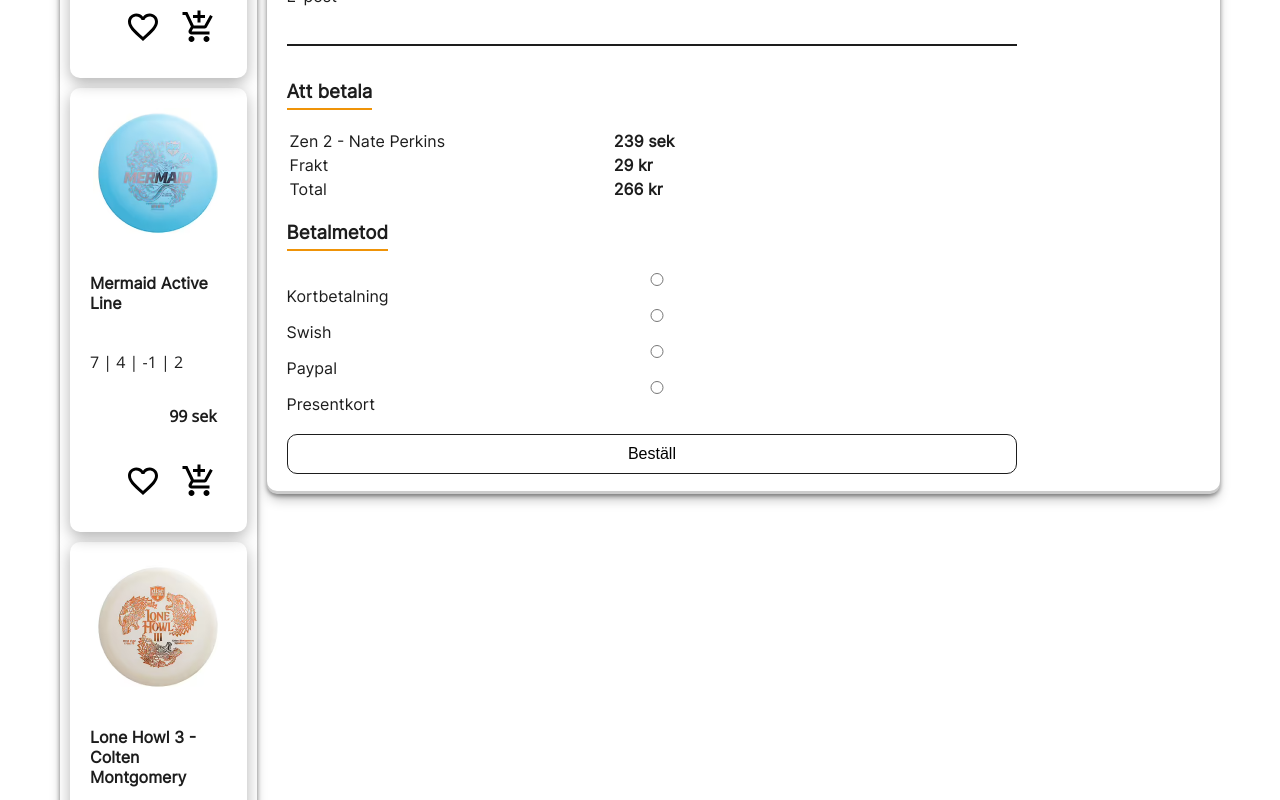
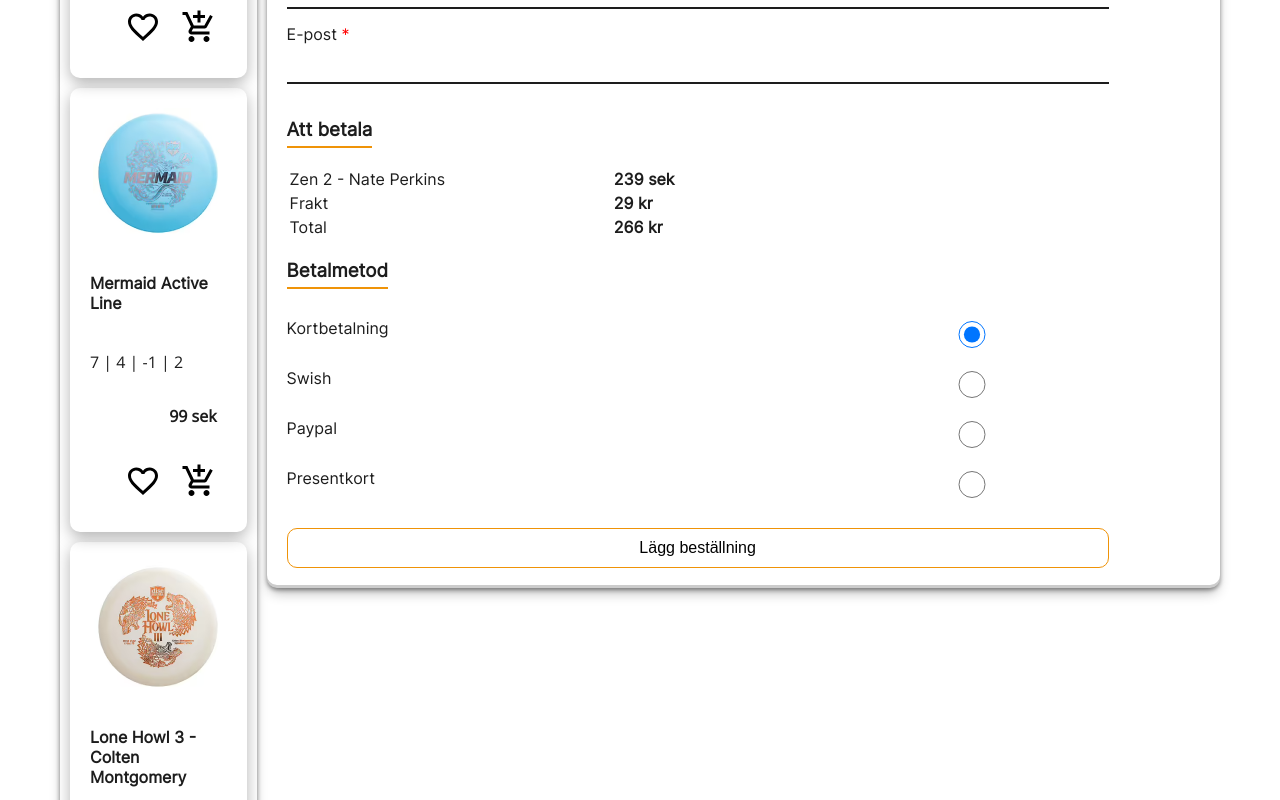
Before and after one commit to CodingQuercus/lab4, a React (Create React App) app: page /checkout in a window 1280 px wide. Shown: the part 1263-2063 px from the top of the page. Built offline with nearby package versions, Linux system fonts and the light colour scheme.

Commit message:
Added more user friendly alert

```diff
--- a/src/App.css
+++ b/src/App.css
@@ -748,13 +748,13 @@ footer .top-btn {
 
 .form-checkout label>span {
    float: left;
-   width: 80%;
+   width: 90%;
    padding-right: 10px;
    padding-bottom: 10px;
 }
 
 .form-checkout input {
-   width: 80%;
+   width: 90%;
    padding: 10px;
    border: 0;
    transition: all .5s;
@@ -763,19 +763,19 @@ footer .top-btn {
 
 .form-checkout input[type="text"],
 .form-checkout input[type="tel"],
-.form-checkout input[type="email"],
-.form-checkout select {
-   width: 80%;
+.form-checkout input[type="email"] {
+   width: 90%;
    height: 30px;
    padding: 5px 10px;
    margin-bottom: 15px;
 }
 
 .form-checkout select {
-   width: 80%;
+   width: 90%;
    height: 30px;
    padding: 5px 10px;
    border-radius: 10px;
+   margin-bottom: 15px;
 }
 
 .form-checkout select:hover,
@@ -787,17 +787,21 @@ footer .top-btn {
    border: 1px #EF9308 solid;
 }
 
-.payment {
-   display: grid;
+.order {
+   display:grid;
 }
 
-.order>input {
+.order>label {
+   display: flex;
    padding: 10px 0;
 }
 
 .required {
    color: red;
 }
+
+
+
 /*TABLE STYLES*/
 table {
    width: 50%;
@@ -814,19 +818,17 @@ table {
 
 /*BUTTON STYLES*/
 .order-button {
-   width: 80%;
-   border-radius: 10px;
-   border: #1d1d1d 1px solid;
-   background: none;
+   width: 90%;
+   border: solid 1px #EF9308;
    font-size: 16px;
-   font-weight: 300;
-   text-align: center;
+   align-items: center;
+   justify-content: center;
+   padding: 10px;
 }
 
-.form-contact button:hover,
-.order button:hover {
+.order-button:hover {
    cursor: pointer;
-   background: #EF9308;
+   font-size: 20px;
    transition: all 0.5s;
 }
 
--- a/src/components/Checkout/CheckoutForm.js
+++ b/src/components/Checkout/CheckoutForm.js
@@ -1,15 +1,20 @@
+import { useState } from "react";
+
 import CheckoutPayment from "./CheckoutPayment";
 import CheckoutTotalTable from "./CheckoutTotalTable"
 
 function CheckoutForm() {
 
+    const [order, setOrdered] = useState(false)
+
     const handleSubmit = (e) => {
         e.preventDefault();
-        alert("Tack för din beställning!");
+        setOrdered(true);
     }
 
     return (
-        <form action="" method="" className="form-checkout" onSubmit={handleSubmit}>
+        <>
+            <form action="" method="" className="form-checkout" onSubmit={handleSubmit} id={order? "hide" : ""}>
                 <h3>Kundinformation</h3>
                 <label>
                     <span className="fname">Förnamn <span className="required"> *</span></span>
@@ -53,11 +58,19 @@ function CheckoutForm() {
                     <input type="email" name="email" placeholder="" />
                 </label>
                 <h3>Att betala</h3>
-            <CheckoutTotalTable/>
-            <CheckoutPayment/>
+                <CheckoutTotalTable />
+                <CheckoutPayment />
                 <br />
-            <button className="order-button" type="submit">Beställ</button>
+                <button className="order-button" type="submit">Lägg beställning</button>
             </form>
+            {order && (
+                <div className="thanks">
+                    <p className="thanks-message">
+                        Tack för din beställning! Orderbekräftelse skickas till din e-post inom kort!
+                    </p>
+                </div>
+            )}
+        </>
     )
 }
 
--- a/src/components/Checkout/CheckoutPayment.js
+++ b/src/components/Checkout/CheckoutPayment.js
@@ -1,11 +1,23 @@
 function CheckoutPayment() {
     return (
-        <div className="payment">
+        <div className="order">
             <h3>Betalmetod</h3>
-            <input type="radio" name="dbt" value="dbt" /> Kortbetalning
-            <input type="radio" name="dbt" value="cd" /> Swish
-            <input type="radio" name="dbt" value="cd" /> Paypal
-            <input type="radio" name="dbt" value="cd" /> Presentkort
+            <label>
+                <span>Kortbetalning</span>
+                <input type="radio" name="dbt" value="dbt" defaultChecked={true} />
+            </label>
+            <label>
+                <span>Swish</span>
+                <input type="radio" name="dbt" value="cd" />
+            </label>
+            <label>
+                <span>Paypal</span>
+                <input type="radio" name="dbt" value="cd" />
+            </label>
+            <label>
+                <span>Presentkort</span>
+                <input type="radio" name="dbt" value="cd" />
+            </label>
         </div>
     )
 }
--- a/src/pages/Checkout.js
+++ b/src/pages/Checkout.js
@@ -5,7 +5,8 @@ export default function Checkout() {
     return (
         <main>
             <div className="main-content">
-                <h2>Varukorg</h2>
+                <h2>Kassa</h2>
+                <p>Här visas din varukorg</p>
                 <CheckoutCard
                     title="Zen 2 - Nate Perkins"
                     img="Bilder/zen1.png"
```
Lines whose indentation alone changed are shown as unchanged.
